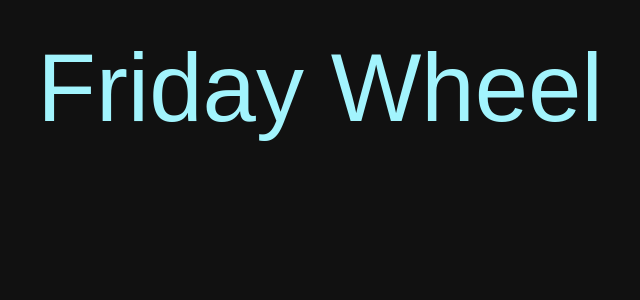
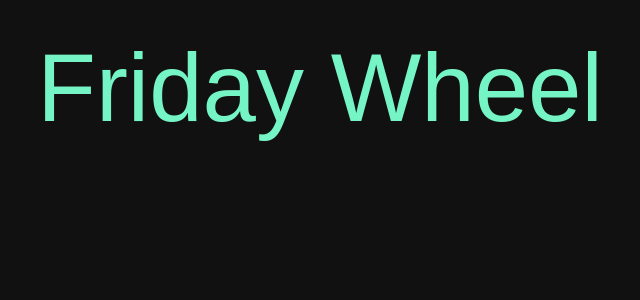
Before and after one commit to KarinaAllard/Friday-Wheel, a React (Vite) app: page / in a window 1280 px wide. Shown: the top 300 px of the page, without its empty margins (320-960 px from the left). Built offline with nearby package versions, Linux system fonts and the light colour scheme; a web font is replaced by a local one.

Commit message:
feat: add color variables, apply color

```diff
--- a/src/App.tsx
+++ b/src/App.tsx
@@ -4,7 +4,7 @@ function App() {
   return (
     <>
       <main className='flex max-w-full justify-center m-10'>
-        <h1 className="text-8xl text-cyan-200">Friday Wheel</h1>
+        <h1 className="text-8xl text-(--pastel-green)">Friday Wheel</h1>
         <section>
 
         </section>
--- a/src/index.css
+++ b/src/index.css
@@ -1,4 +1,13 @@
 @import "tailwindcss";
+
+:root {
+  --pastel-green: #75f5c6;
+  --pastel-blue: #7591f5;
+  --pastel-pink: #ee75f5;
+  --pastel-red: #f575a2;
+  --pastel-yellow: #f5db75;
+
+}
 
 body {
   font-family: "Caprasimo" ,Arial, Helvetica, sans-serif;
```
